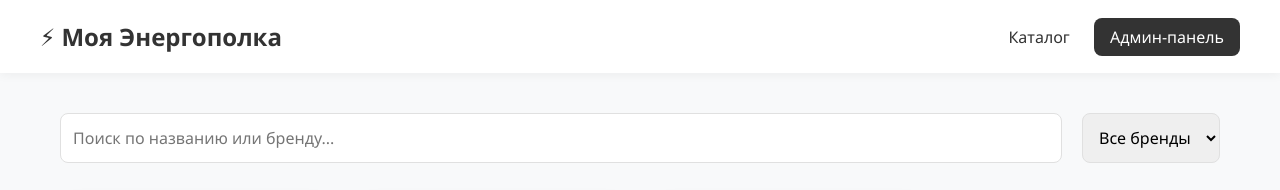
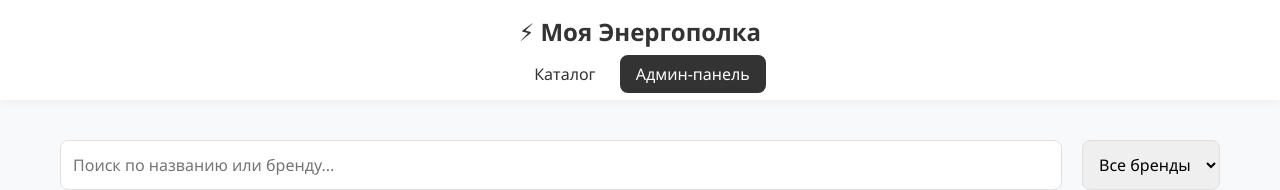
Before and after one commit to FITTSSILFIETTA/Test, a plain HTML site: page index.html in a window 1280 px wide. Shown: the top 190 px of the page. Drawn offline with Linux system fonts and the light colour scheme.

Commit message:
Update style.css

```diff
--- a/style.css
+++ b/style.css
@@ -20,14 +20,15 @@ body {
 
 header {
     display: flex;
-    justify-content: space-between;
+    flex-direction: column;
     align-items: center;
-    padding: 20px 40px;
+    padding: 15px 20px;
     background: #fff;
     box-shadow: 0 2px 10px rgba(0,0,0,0.05);
     position: sticky;
     top: 0;
     z-index: 100;
+    gap: 15px;
 }
 
 .logo {
```
